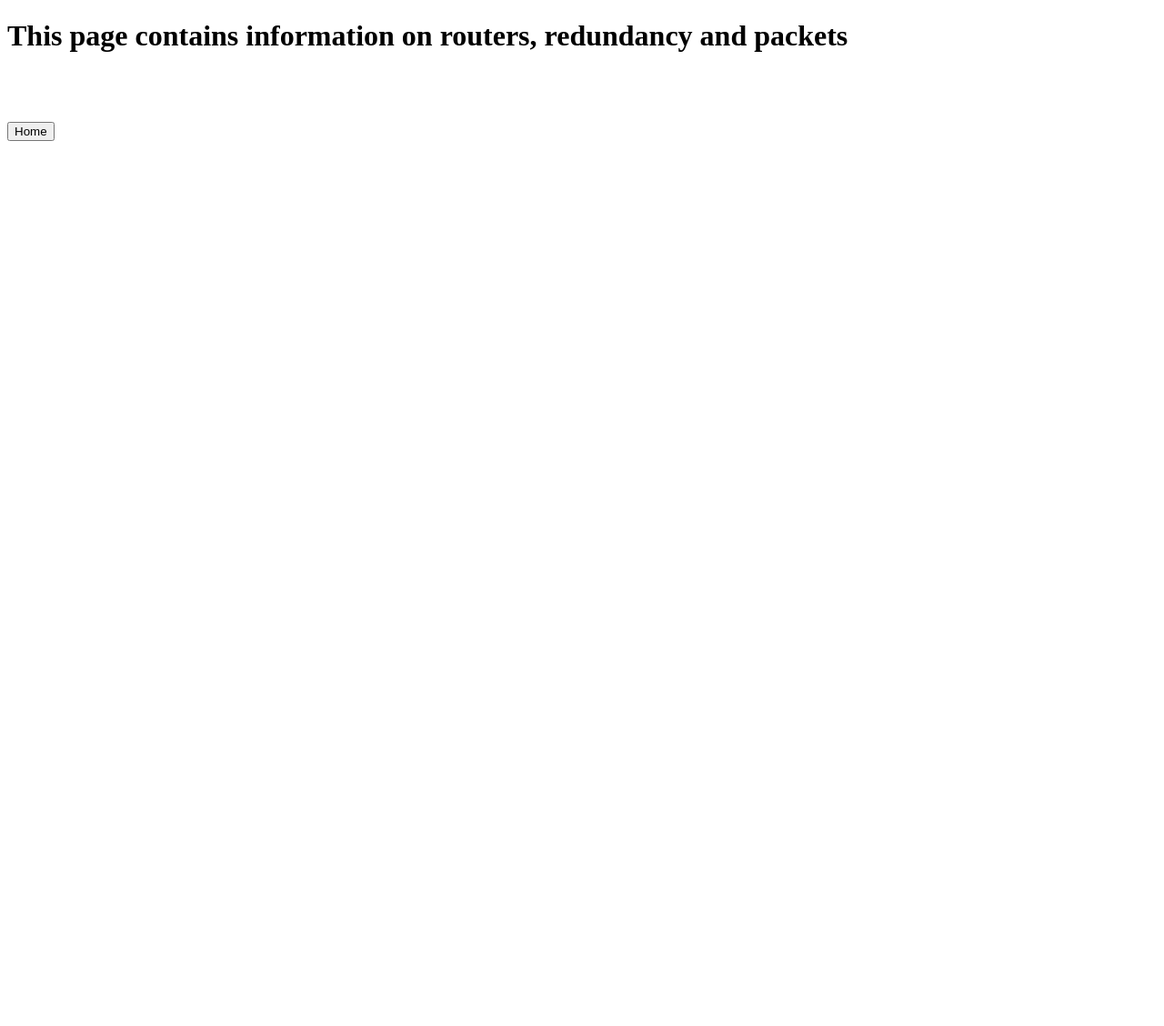
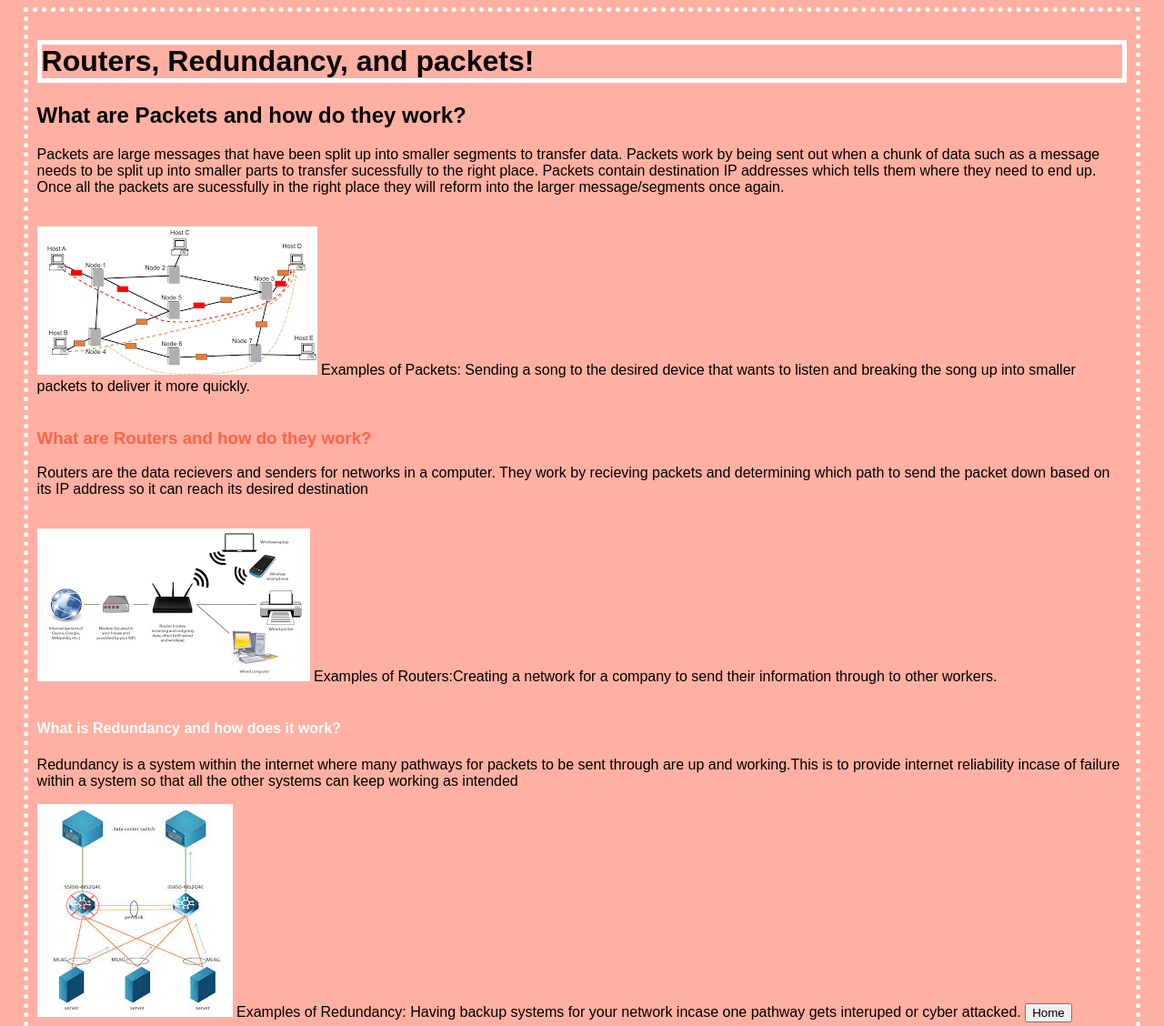
Before and after one commit to emfr0818/internet, a plain HTML site: page RRandP.html in a window 1280 px wide. Shown: the top 1128 px of the page at 91% size. Before the commit the page ends 800 px from the top, so only its background shows below. Drawn offline with Linux system fonts and the light colour scheme.

Commit message:
Add files via upload

```diff
--- a/RRandP.html
+++ b/RRandP.html
@@ -4,10 +4,38 @@
         <title>RRandP</title>
     </head>
     <body>
-        <h1>This page contains information on routers, redundancy and packets</h1>
-        <br><br><br>
+       <h1 style="border:5px solid White;">Routers, Redundancy, and packets!</h1>
+         <h2>What are Packets and how do they work?</h2>
+        <p> Packets are large messages that have been split up into smaller segments to transfer data. Packets work by being sent out when a chunk of data such as a message needs to be split up into smaller parts to transfer sucessfully to the right place. Packets contain destination IP addresses which tells them where they need to end up. Once all the packets are sucessfully in the right place they will reform into the larger message/segments once again.</p>
+        <br>
+        <img src= "packet2.png"> Examples of Packets: Sending a song to the desired device that wants to listen and breaking the song up into smaller packets to deliver it more quickly.
+        <br><br>
+        <h3 style="color:Tomato;">What are Routers and how do they work?</h3>
+        <p> Routers are the data recievers and senders for networks  in a computer. They work by recieving packets and determining which path to send the packet down based on its IP address so it can reach its desired destination</p>
+        <br>
+        <img src= "Routers.png"> Examples of Routers:Creating a network for a company to send their information through to other workers.
+        <br><br>
+        <h4  style="color:white;">What is Redundancy and how does it work?</h4>
+        <p> Redundancy is a system within the internet where many pathways for packets to be sent through are up and working.This is to provide internet reliability incase of failure within a system so that all the other systems can keep working as intended</p>
+        <img src= "redundancy.jpeg"> Examples of Redundancy: Having backup systems for your network incase one pathway gets interuped or cyber attacked.
         <a href = "https://emfr0818.github.io/internet/">
             <button>Home</button>
         </a>
     </body>
 </html>
+ </a>
+    </body>
+    <script>
+            function changeBG(color){
+                document.body.style.background= color;
+                }
+        </script>
+        <style type = "text/css">
+            body{
+                background-color:rgba(255,99,71,0.5);
+                margin-left:2%;
+                margin-right:2%;
+                border: 5px dotted White;
+                padding: 10px 10px 10px 10px;
+                font-family: sans-serif;
+               </style></html>
```
Also changed, not shown: Routers.png (added), packet2.png (added), redundancy.jpeg (added).
